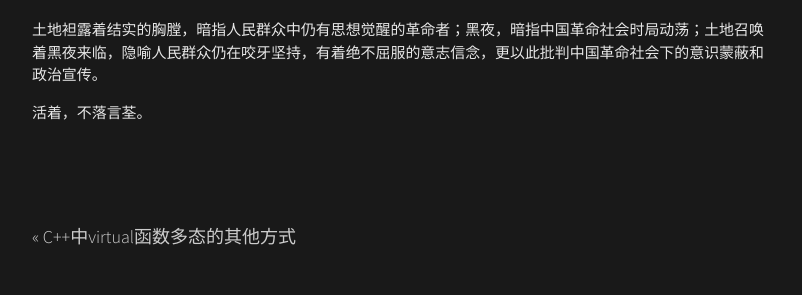
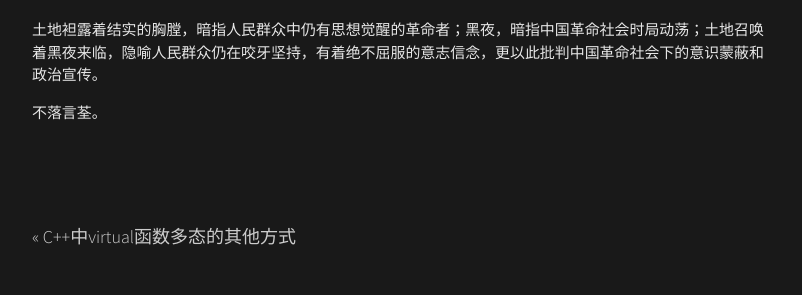
Before and after one commit to omsiel/omsiel.github.io, a Jekyll site: the page built from _posts/2019-05-18-活着.md, in a window 1280 px wide and 900 px high, scrolled down 5910 px. Shown: the part 441-736 px from the top of the window, without its empty margins (238-1040 px from the left). Built offline with Jekyll 4.4.1, drawn with Linux system fonts in a browser that asks for light colours; nearby versions of some CDN libraries.

Commit message:
修改文章

```diff
--- a/_posts/2019-05-18-活着.md
+++ b/_posts/2019-05-18-活着.md
@@ -169,4 +169,4 @@ categories: note
 
 ##### 土地袒露着结实的胸膛，暗指人民群众中仍有思想觉醒的革命者；黑夜，暗指中国革命社会时局动荡；土地召唤着黑夜来临，隐喻人民群众仍在咬牙坚持，有着绝不屈服的意志信念，更以此批判中国革命社会下的意识蒙蔽和政治宣传。
 
-##### 活着，不落言荃。
+##### 不落言荃。
```
